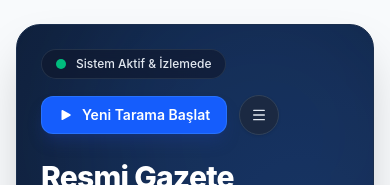
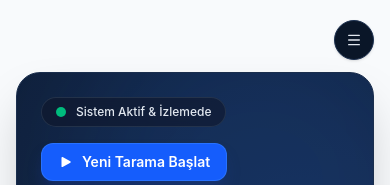
Before and after one commit to ozkan-atez/atez-mevzuat-web-app, a React (Vite) app in the folder frontend/: page / in a window 390 px wide. Shown: the top 185 px of the page. Built offline with nearby package versions, Linux system fonts and the light colour scheme; no server answers.

Commit message:
fix(ui): move hamburger menu outside content cards and align symmetrically with max-w-7xl

```diff
--- a/frontend/src/components/layout/AppLayout.tsx
+++ b/frontend/src/components/layout/AppLayout.tsx
@@ -1,12 +1,19 @@
-import { Outlet } from 'react-router-dom'
-import { DockedAiAssistant } from '../../features/chat/DockedAiAssistant'
+import { Outlet } from 'react-router-dom';
+import { DockedAiAssistant } from '../../features/chat/DockedAiAssistant';
+import { GlobalNavMenu } from './GlobalNavMenu';
+
 export function AppLayout() {
   return (
     <div className="min-h-screen bg-slate-50 flex flex-col pb-36 text-slate-800 antialiased selection:bg-blue-600 selection:text-white relative">
-      <main className="flex-1 w-full max-w-7xl mx-auto px-4 sm:px-6 lg:px-8 pt-6 sm:pt-10">
+      {/* Üst Dış Bar - Sayfa/Hero kartlarının dışında, container ile kusursuz simetrik hizalı */}
+      <header className="w-full max-w-7xl mx-auto px-4 sm:px-6 lg:px-8 pt-5 pb-1 flex items-center justify-end">
+        <GlobalNavMenu />
+      </header>
+
+      <main className="flex-1 w-full max-w-7xl mx-auto px-4 sm:px-6 lg:px-8 pt-2">
         <Outlet />
       </main>
       <DockedAiAssistant />
     </div>
-  )
+  );
 }
--- a/frontend/src/components/layout/GlobalNavMenu.tsx
+++ b/frontend/src/components/layout/GlobalNavMenu.tsx
@@ -9,11 +9,7 @@ import {
 } from 'lucide-react';
 import { ChatHistoryDrawer } from '../../features/chat/ChatHistoryDrawer';
 
-interface Props {
-  variant?: 'hero' | 'light';
-}
-
-export function GlobalNavMenu({ variant = 'hero' }: Props) {
+export function GlobalNavMenu() {
   const [isMenuOpen, setIsMenuOpen] = useState(false);
   const [isHistoryDrawerOpen, setIsHistoryDrawerOpen] = useState(false);
   const menuRef = useRef<HTMLDivElement | null>(null);
@@ -40,14 +36,9 @@ export function GlobalNavMenu({ variant = 'hero' }: Props) {
     setIsMenuOpen(false);
   }, [location.pathname]);
 
-  const buttonClasses =
-    variant === 'hero'
-      ? isMenuOpen
-        ? 'bg-blue-600 text-white border-blue-400/40 rotate-90 scale-105 shadow-md shadow-blue-900/40'
-        : 'bg-slate-800/80 hover:bg-slate-700/80 border-slate-700 text-slate-200 hover:text-white hover:scale-105 active:scale-95 shadow-sm'
-      : isMenuOpen
-      ? 'bg-blue-600 text-white border-blue-400/40 rotate-90 scale-105 shadow-md shadow-blue-500/20'
-      : 'bg-slate-100 hover:bg-slate-200/90 border-slate-200 text-slate-600 hover:text-slate-900 hover:scale-105 active:scale-95 shadow-2xs';
+  const buttonClasses = isMenuOpen
+    ? 'bg-blue-600 text-white border-blue-500 shadow-md shadow-blue-900/40 rotate-90 scale-105'
+    : 'bg-[#0a1628] hover:bg-[#132747] text-slate-200 hover:text-white border-[#1e3252] hover:border-slate-500 shadow-sm hover:scale-105 active:scale-95';
 
   return (
     <>
--- a/frontend/src/features/dashboard/Dashboard.tsx
+++ b/frontend/src/features/dashboard/Dashboard.tsx
@@ -1,7 +1,6 @@
 import { useState, useEffect } from 'react';
 import { Link } from 'react-router-dom';
 import { TriggerWorkflowModal } from './TriggerWorkflowModal';
-import { GlobalNavMenu } from '../../components/layout/GlobalNavMenu';
 
 export function Dashboard() {
   const [isTriggerOpen, setIsTriggerOpen] = useState(false);
@@ -64,7 +63,6 @@ export function Dashboard() {
               </svg>
               <span>Yeni Tarama Başlat</span>
             </button>
-            <GlobalNavMenu variant="hero" />
           </div>
         </div>
 
--- a/frontend/src/features/reports/ReportDetail.tsx
+++ b/frontend/src/features/reports/ReportDetail.tsx
@@ -14,7 +14,6 @@ import {
   ExternalLink,
 } from "lucide-react";
 import { EmailDispatchModal } from "./EmailDispatchModal";
-import { GlobalNavMenu } from "../../components/layout/GlobalNavMenu";
 
 interface GazetteItem {
   id: string;
@@ -286,8 +285,6 @@ export function ReportDetail() {
             <Mail className="w-3.5 h-3.5" />
             <span>E-Posta ile Dağıt</span>
           </button>
-
-          <GlobalNavMenu variant="light" />
         </div>
       </div>
 
--- a/frontend/src/features/runs/RunDetail.tsx
+++ b/frontend/src/features/runs/RunDetail.tsx
@@ -11,7 +11,6 @@ import {
   ExternalLink,
   ArrowRight,
 } from 'lucide-react';
-import { GlobalNavMenu } from '../../components/layout/GlobalNavMenu';
 
 interface TaskLog {
   id: string;
@@ -326,10 +325,6 @@ export function RunDetail() {
             </p>
           </div>
         </div>
-
-        <div className="flex items-center gap-3">
-          <GlobalNavMenu variant="light" />
-        </div>
       </div>
 
       {/* 2. Operasyon Özeti (Klasik 2 Box UI - Rakamlar Büyük) */}
```
